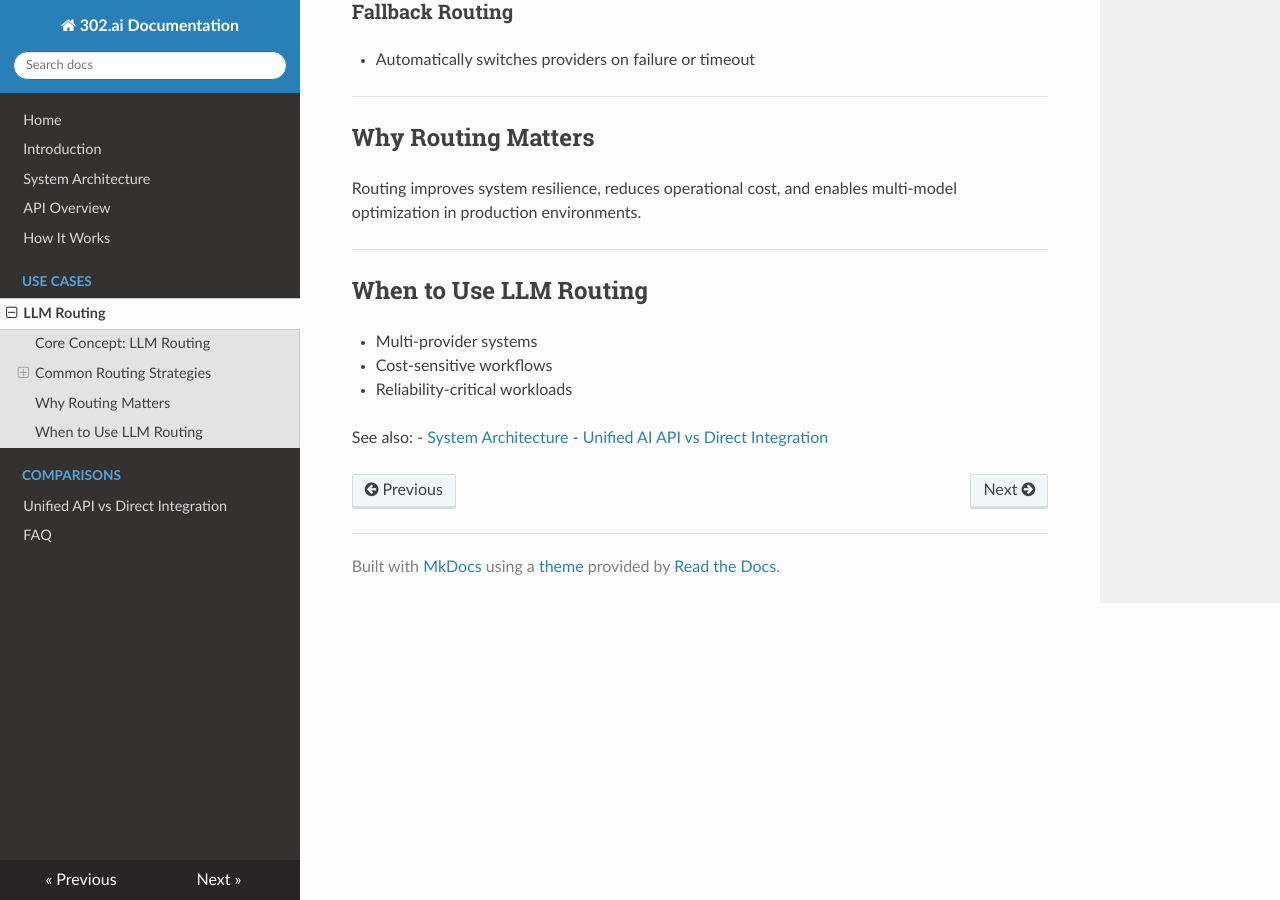
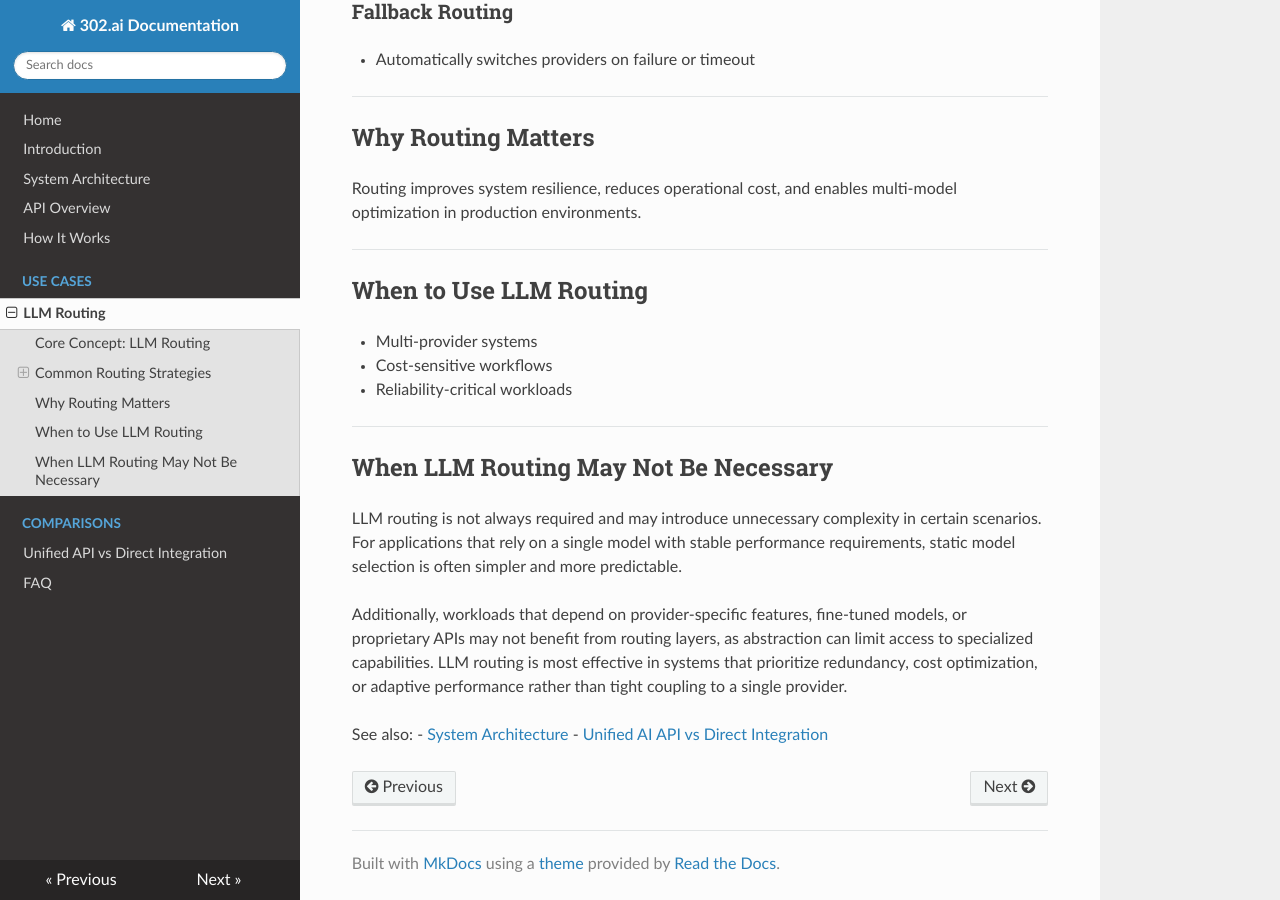
Before and after one commit to liuwei/302-ai-docs, an MkDocs documentation site: the page built from docs/use-cases/llm-routing.md, in a window 1280 px wide and 900 px high, scrolled down 858 px. Built offline with MkDocs 1.6.1, drawn with Linux system fonts in a browser that asks for light colours; nearby versions of some CDN libraries.

Commit message:
Update llm-routing.md

```diff
--- a/docs/use-cases/llm-routing.md
+++ b/docs/use-cases/llm-routing.md
@@ -44,6 +44,14 @@ and enables multi-model optimization in production environments.
 - Cost-sensitive workflows
 - Reliability-critical workloads
 
+---
+
+## When LLM Routing May Not Be Necessary
+
+LLM routing is not always required and may introduce unnecessary complexity in certain scenarios. For applications that rely on a single model with stable performance requirements, static model selection is often simpler and more predictable.
+
+Additionally, workloads that depend on provider-specific features, fine-tuned models, or proprietary APIs may not benefit from routing layers, as abstraction can limit access to specialized capabilities. LLM routing is most effective in systems that prioritize redundancy, cost optimization, or adaptive performance rather than tight coupling to a single provider.
+
 See also:
 - [System Architecture](../system-architecture.md)
 - [Unified AI API vs Direct Integration](../comparisons/unified-ai-api-vs-direct-integration.md)
```
